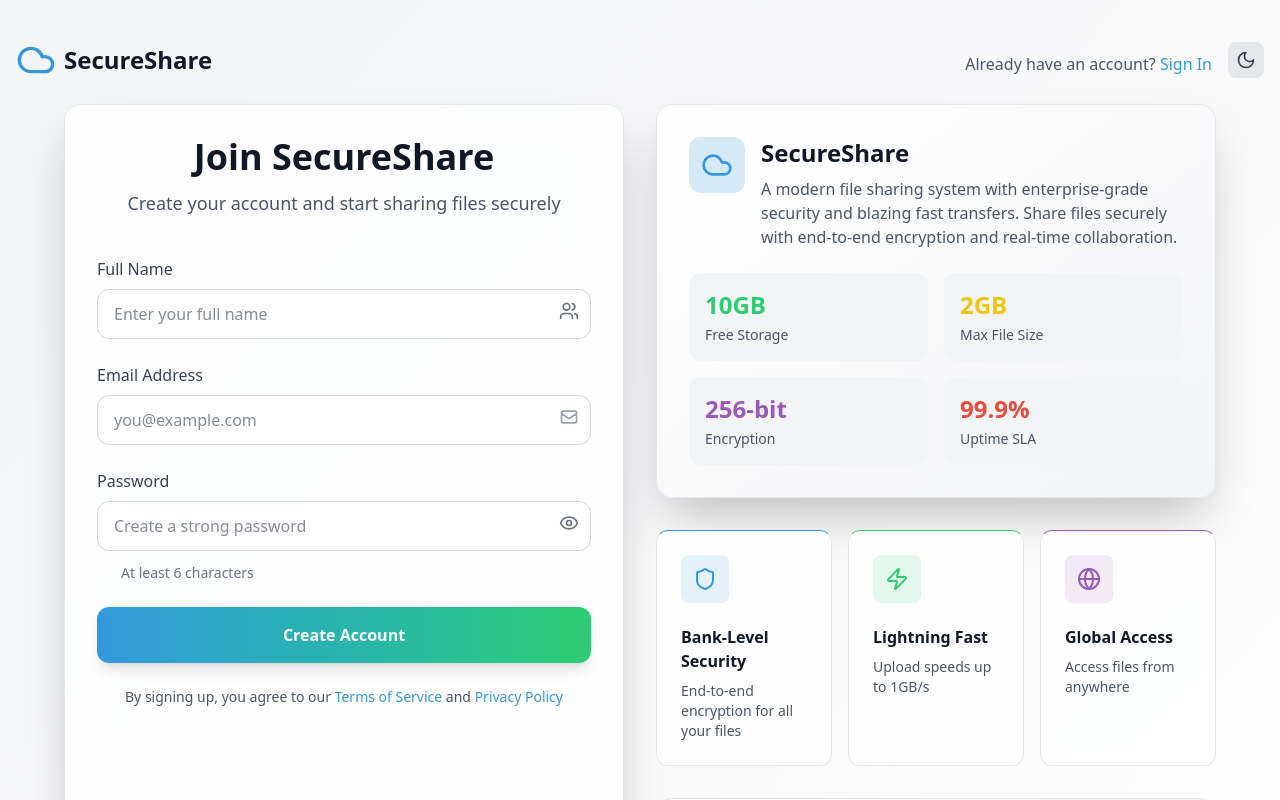
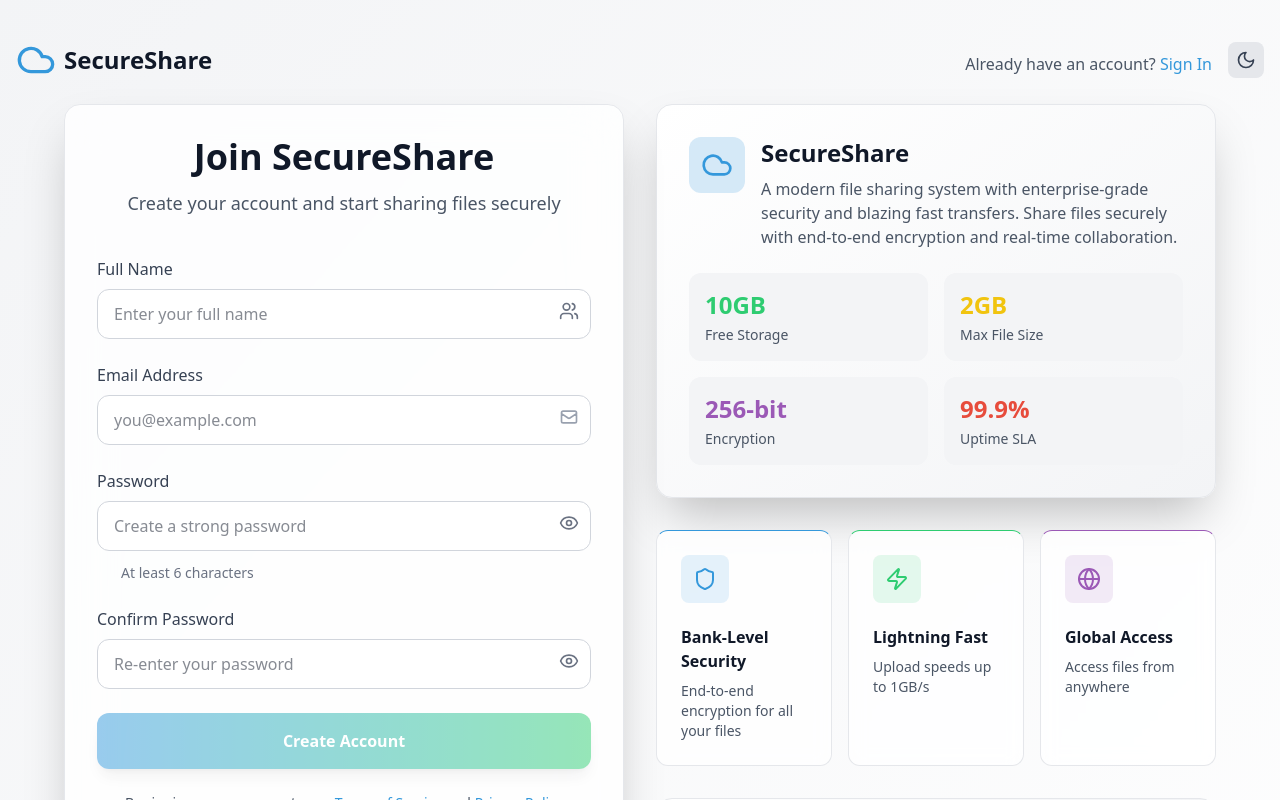
Before and after one commit to imanchalsingh/File-Sharing-System, a React (Vite) app in the folder client/: page /register in a window 1280 px wide. Shown: the top 800 px of the page. Built offline with nearby package versions, Linux system fonts and the light colour scheme; no server answers; a web font is replaced by a local one.

Commit message:
feat(auth): add confirm password validation to registration

```diff
--- a/client/src/components/Authentication/Register.tsx
+++ b/client/src/components/Authentication/Register.tsx
@@ -23,6 +23,8 @@ const Register: React.FC = () => {
   const [email, setEmail] = useState("");
   const [password, setPassword] = useState("");
   const [showPassword, setShowPassword] = useState(false);
+  const [confirmPassword, setConfirmPassword] = useState("");
+  const [showConfirmPassword, setShowConfirmPassword] = useState(false);
   const [loading, setLoading] = useState(false);
   const [errorMsg, setErrorMsg] = useState<string | null>(null);
 
@@ -52,13 +54,18 @@ const Register: React.FC = () => {
   const handleRegister = async () => {
     setErrorMsg(null);
 
-    if (!username || !email || !password) {
+    if (!username || !email || !password || !confirmPassword) {
       setErrorMsg("All fields are required.");
       return;
     }
 
     if (password.length < 6) {
       setErrorMsg("Password must be at least 6 characters long.");
+      return;
+    }
+
+    if (password !== confirmPassword) {
+      setErrorMsg("Passwords do not match.");
       return;
     }
 
@@ -69,6 +76,7 @@ const Register: React.FC = () => {
         username,
         email,
         password,
+        confirmPassword,
       });
 
       if (res.data.success) {
@@ -267,8 +275,8 @@ const Register: React.FC = () => {
                   <ul className="mt-3 space-y-1">
                     <li
                       className={`flex items-center text-sm ${password.length >= 6
-                          ? "text-[#2ecc71]"
-                          : "text-gray-500"
+                        ? "text-[#2ecc71]"
+                        : "text-gray-500"
                         }`}
                     >
                       <Check
@@ -280,6 +288,57 @@ const Register: React.FC = () => {
                   </ul>
                 </div>
 
+                {/* Confirm Password */}
+                <div>
+                  <label className="block text-gray-700 dark:text-gray-300 mb-2 font-medium">
+                    Confirm Password
+                  </label>
+                  <div className="relative">
+                    <input
+                      type={showConfirmPassword ? "text" : "password"}
+                      value={confirmPassword}
+                      autoComplete="new-password"
+                      onChange={(e) => setConfirmPassword(e.target.value)}
+                      className={`w-full px-4 py-3 bg-white dark:bg-gray-900/50 border rounded-xl text-gray-900 dark:text-white focus:ring-2 focus:border-transparent outline-none pr-10 ${confirmPassword && password !== confirmPassword
+                          ? "border-[#e74c3c] focus:ring-[#e74c3c]"
+                          : confirmPassword && password === confirmPassword
+                            ? "border-[#2ecc71] focus:ring-[#2ecc71]"
+                            : "border-gray-300 dark:border-gray-600 focus:ring-[#3498db]"
+                        }`}
+                      placeholder="Re-enter your password"
+                    />
+                    <button
+                      type="button"
+                      onClick={() => setShowConfirmPassword(!showConfirmPassword)}
+                      className="absolute right-3 top-3 text-gray-500 hover:text-gray-700 dark:hover:text-gray-300"
+                    >
+                      {showConfirmPassword ? (
+                        <EyeOff className="w-5 h-5" />
+                      ) : (
+                        <Eye className="w-5 h-5" />
+                      )}
+                    </button>
+                  </div>
+
+                  {confirmPassword && (
+                    <p
+                      className={`mt-2 text-sm flex items-center ${password === confirmPassword
+                          ? "text-[#2ecc71]"
+                          : "text-[#e74c3c]"
+                        }`}
+                    >
+                      {password === confirmPassword ? (
+                        <>
+                          <Check className="w-4 h-4 mr-1" />
+                          Passwords match
+                        </>
+                      ) : (
+                        "Passwords do not match"
+                      )}
+                    </p>
+                  )}
+                </div>
+
                 {errorMsg && (
                   <div className="p-4 bg-[#e74c3c]/10 border border-[#e74c3c] rounded-lg">
                     <p className="text-[#e74c3c] text-sm">{errorMsg}</p>
@@ -288,7 +347,15 @@ const Register: React.FC = () => {
 
                 <button
                   onClick={handleRegister}
-                  disabled={loading}
+                  disabled={
+                    loading ||
+                    !username ||
+                    !email ||
+                    !password ||
+                    !confirmPassword ||
+                    password !== confirmPassword ||
+                    password.length < 6
+                  }
                   className="w-full py-4 bg-gradient-to-r from-[#3498db] to-[#2ecc71] text-white font-bold rounded-xl shadow-lg hover:shadow-xl duration-300 disabled:opacity-50 disabled:cursor-not-allowed transform hover:-translate-y-1"
                 >
                   {loading ? (
```
Also changed, not shown: 2 other files (tests, documents, lock files or other folders).
